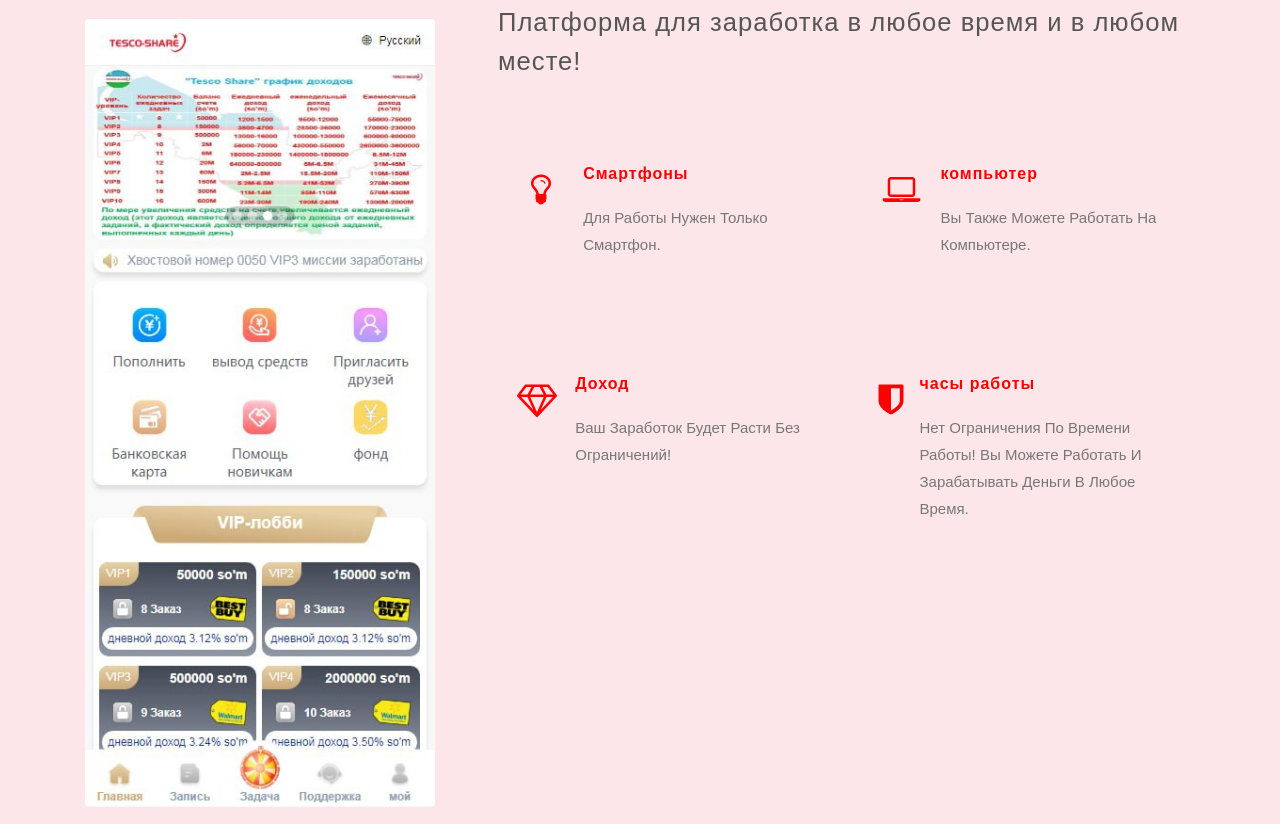
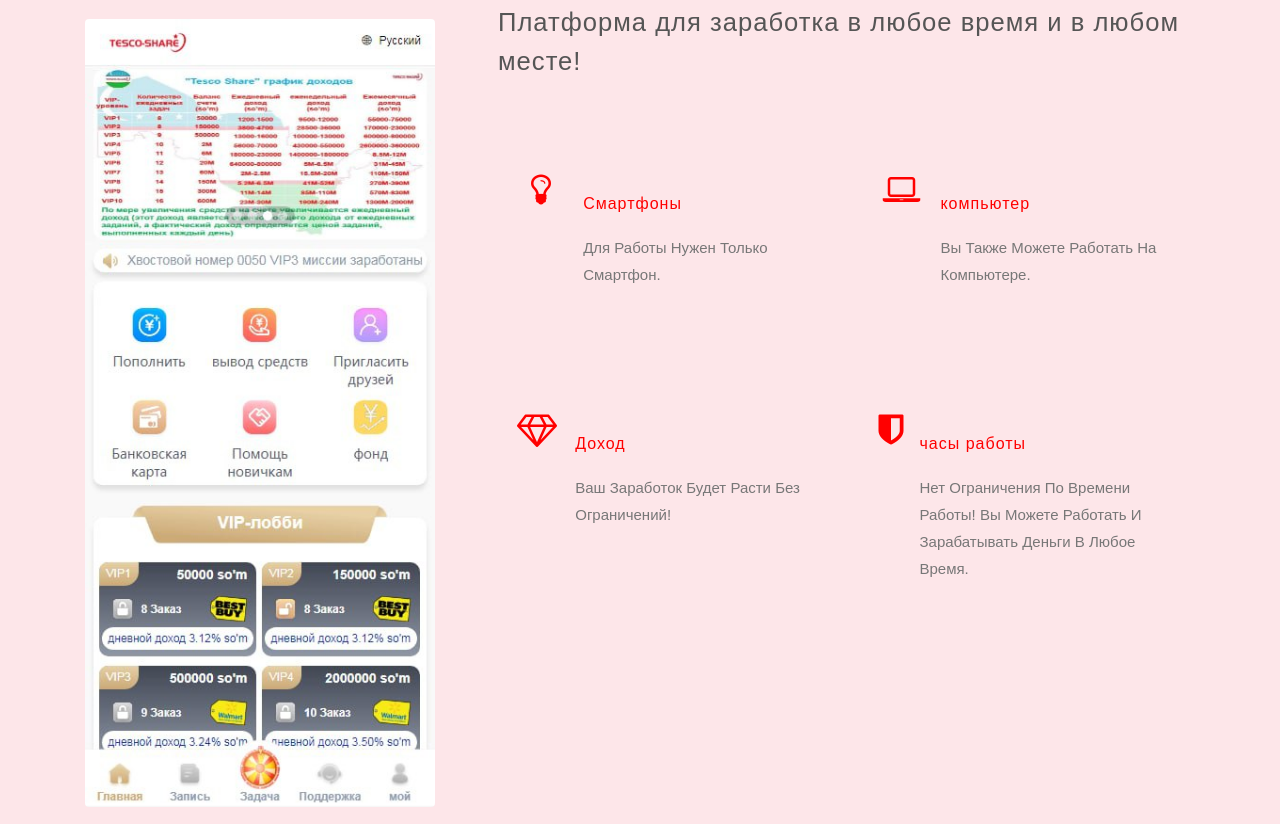
Before and after one commit to TescoShare/TescoShare2022, a plain HTML site: page index.html in a window 1280 px wide. Shown: the part 2016-2840 px from the top of the page. Drawn offline with Linux system fonts and the light colour scheme.

Commit message:
Update style.css

```diff
--- a/css/style.css
+++ b/css/style.css
@@ -89,6 +89,12 @@
     letter-spacing: 1px;
     font-weight: 600;
     font-family: 'Source Sans Pro', sans-serif;
+}
+
+h5{
+    font-weight: normal !important;
+    text-align: left;
+    margin-top: 30px;
 }
 
 p {
```
